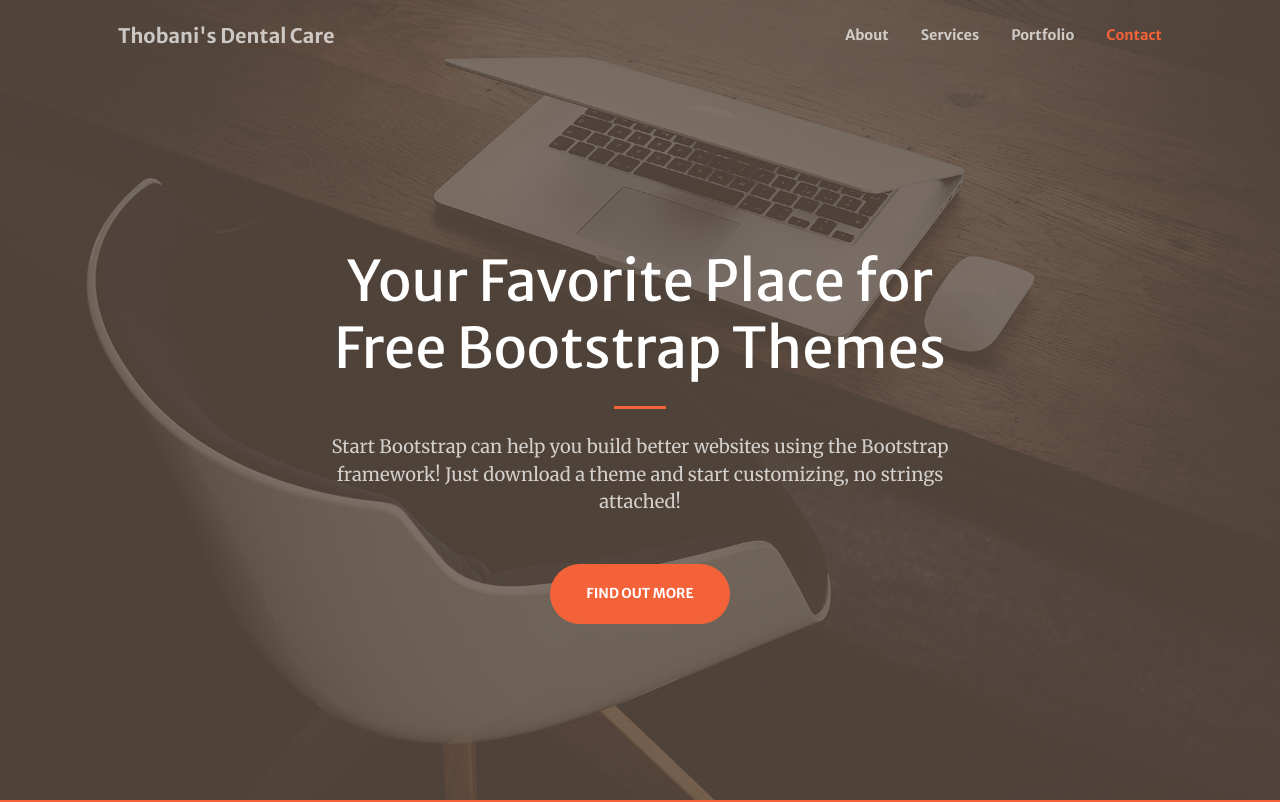
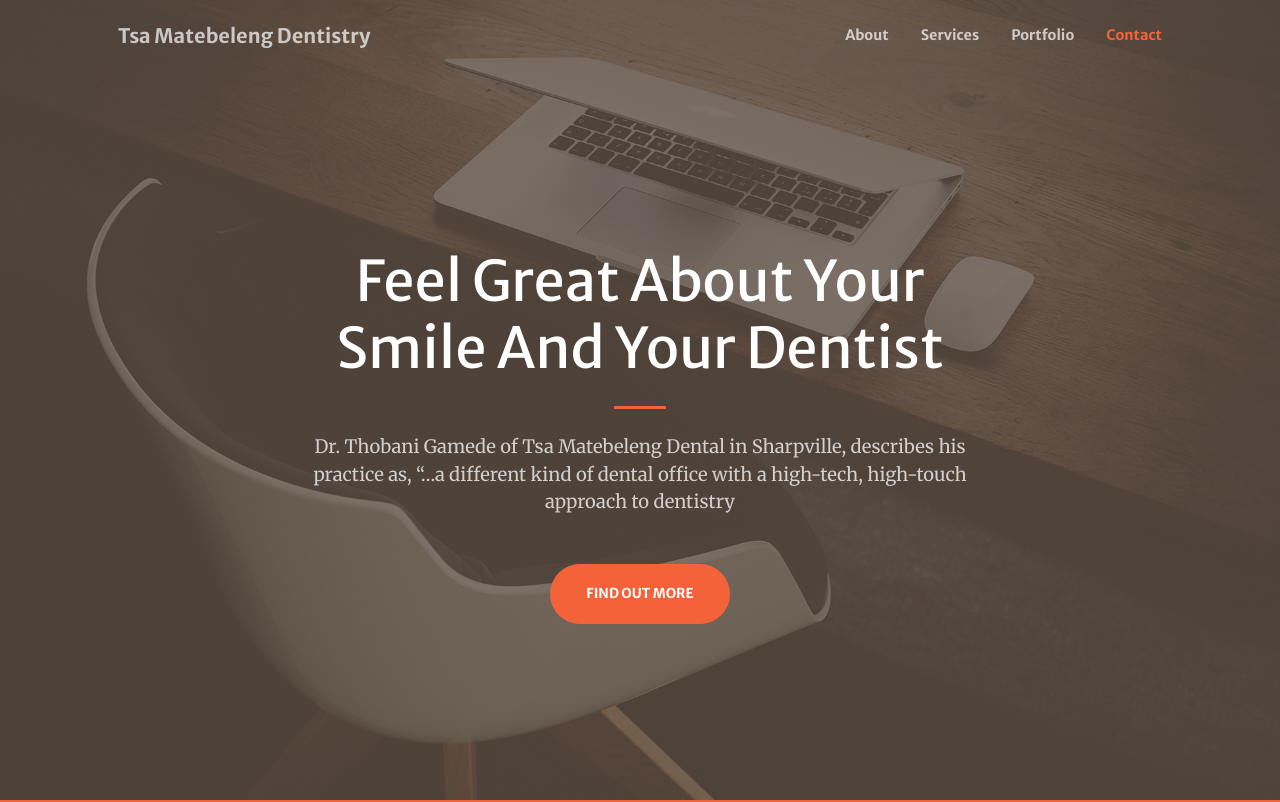
Before and after one commit to XolaniSibisi/MyBootstrapProject, a plain HTML site: page index.html in a window 1280 px wide. Shown: the top 802 px of the page. Drawn offline with nearby package versions, Linux system fonts and the light colour scheme; some packages are replaced by stand-ins of ours; a script that the page names is missing.

Commit message:
Update index.html

```diff
--- a/index.html
+++ b/index.html
@@ -22,7 +22,7 @@
         <!-- Navigation-->
         <nav class="navbar navbar-expand-lg navbar-light fixed-top py-3" id="mainNav">
             <div class="container px-4 px-lg-5">
-                <a class="navbar-brand" href="#page-top">Thobani's Dental Care</a>
+                <a class="navbar-brand" href="#page-top">Tsa Matebeleng Dentistry</a>
                 <button class="navbar-toggler navbar-toggler-right" type="button" data-bs-toggle="collapse" data-bs-target="#navbarResponsive" aria-controls="navbarResponsive" aria-expanded="false" aria-label="Toggle navigation"><span class="navbar-toggler-icon"></span></button>
                 <div class="collapse navbar-collapse" id="navbarResponsive">
                     <ul class="navbar-nav ms-auto my-2 my-lg-0">
@@ -39,11 +39,11 @@
             <div class="container px-4 px-lg-5 h-100">
                 <div class="row gx-4 gx-lg-5 h-100 align-items-center justify-content-center text-center">
                     <div class="col-lg-8 align-self-end">
-                        <h1 class="text-white font-weight-bold">Your Favorite Place for Free Bootstrap Themes</h1>
+                        <h1 class="text-white font-weight-bold">Feel Great About Your Smile And Your Dentist</h1>
                         <hr class="divider" />
                     </div>
                     <div class="col-lg-8 align-self-baseline">
-                        <p class="text-white-75 mb-5">Start Bootstrap can help you build better websites using the Bootstrap framework! Just download a theme and start customizing, no strings attached!</p>
+                        <p class="text-white-75 mb-5">Dr. Thobani Gamede of Tsa Matebeleng Dental in Sharpville, describes his practice as, “…a different kind of dental office with a high-tech, high-touch approach to dentistry</p>
                         <a class="btn btn-primary btn-xl" href="#about">Find Out More</a>
                     </div>
                 </div>
```
